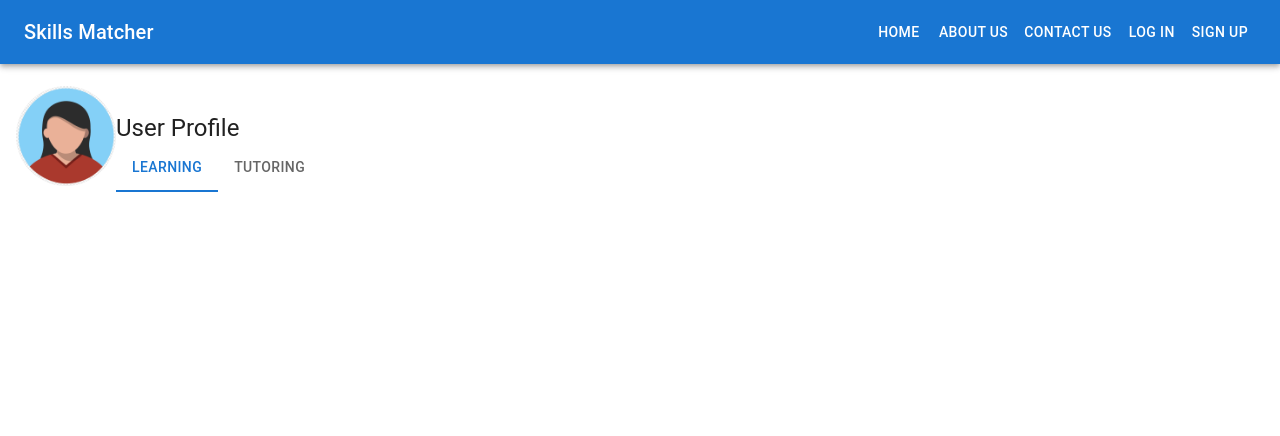
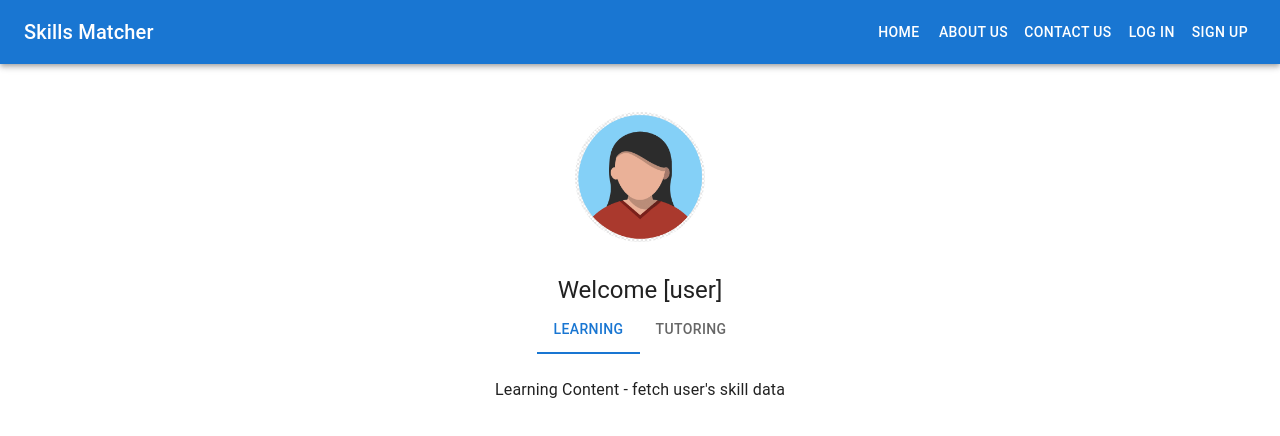
Before and after one commit to putto11262002/skill-matcher-user-ui, a Next.js app in the folder user-client/: page /user-homepage in a window 1280 px wide. Shown: the top 436 px of the page. Built offline with nearby package versions, Linux system fonts and the light colour scheme; no server answers.

Commit message:
changed screen alignment and added tab content

```diff
--- a/user-client/src/pages/user-homepage/index.jsx
+++ b/user-client/src/pages/user-homepage/index.jsx
@@ -6,45 +6,77 @@ import {
   Tabs,
   Tab
 } from '@mui/material';
+import PropTypes from 'prop-types';
 import { useSelector } from 'react-redux';
 
 
-const UserProfile = () => {
+function TabPanel(props) {
   const { user } = useSelector((state) => state.auth);
-  const [value, setValue] = React.useState('one');
+  const { children, value, index, handleChange, ...other } = props;
+
+  return (
+    <div
+      role="tabpanel"
+      hidden={value !== index}
+      id={`simple-tabpanel-${index}`}
+      aria-labelledby={`simple-tab-${index}`}
+      {...other}
+    >
+      {value === index && (
+        <Box sx={{ p: 3 }}>
+          <Typography>{children}</Typography>
+        </Box>
+      )}
+    </div>
+  );
+}
+
+TabPanel.propTypes = {
+  children: PropTypes.node,
+  index: PropTypes.number.isRequired,
+  value: PropTypes.number.isRequired,
+  handleChange: PropTypes.func.isRequired
+};
+
+function a11yProps(index) {
+  return {
+    id: `simple-tab-${index}`,
+    'aria-controls': `simple-tabpanel-${index}`,
+  };
+}
+
+export default function BasicTabs() {
+  const { user } = useSelector((state) => state.auth);
+  const [value, setValue] = React.useState(0);
 
   const handleChange = (event, newValue) => {
     setValue(newValue);
   };
 
   return (
-    <Box sx={{ display: 'flex', justifyContent: 'center', alignItems: 'center' }}>
-      <Box>
-        <Avatar
-          src="/images/1.png"
-          sx={{ width: 100, height: 100 }}
-        />
-        {/*
-      <Typography variant="h6">Name: {user.firstName} {user.lastName}</Typography>
+    <Box sx={{ display: 'flex', flexDirection: 'column', alignItems: 'center' }}>
+      <Avatar src="/images/1.png" sx={{ width: 130, height: 130, mt: 4  }} />
+      {/*<Typography variant="h6" mt={2}>Name: {user.firstName} {user.lastName}</Typography>
       <Typography variant="h6">Email: {user.email}</Typography>
-      <Typography variant="h6">Username: {user.username}</Typography>
-      */}
+      <Typography variant="h6">Username: {user.username}</Typography>*/}
+      <Box sx={{width: '100%', mt: 4 }}>
+        <Box sx={{ display: 'flex', flexDirection: 'column', alignItems: 'center'}}>
+        <Typography variant="h5">Welcome [user]</Typography>
+        <Tabs value={value} onChange={handleChange} aria-label="basic tabs example">
+          <Tab label="Learning" {...a11yProps(0)} />
+          <Tab label="Tutoring" {...a11yProps(1)} />
+        </Tabs>
+        <TabPanel value={value} index={0} handleChange={handleChange}>
+          Learning Content - fetch user's skill data
+
+
+        </TabPanel>
+        <TabPanel value={value} index={1} handleChange={handleChange}>
+          Tutoring Content  - fetch user's tutor data
+        </TabPanel>
+        </Box>
+
       </Box>
-      <Box sx={{ width: '100%', marginTop: '2rem' }}>
-      <Typography variant="h5">User Profile</Typography>
-          <Tabs
-            value={value}
-            onChange={handleChange}
-            textColor="primary"
-            indicatorColor="primary"
-            aria-label="primary tabs example"
-          >
-            <Tab value="one" label="Learning" />
-            <Tab value="two" label="Tutoring" />
-          </Tabs>
-        </Box>
     </Box>
   );
-};
-
-export default UserProfile;
+}
```
